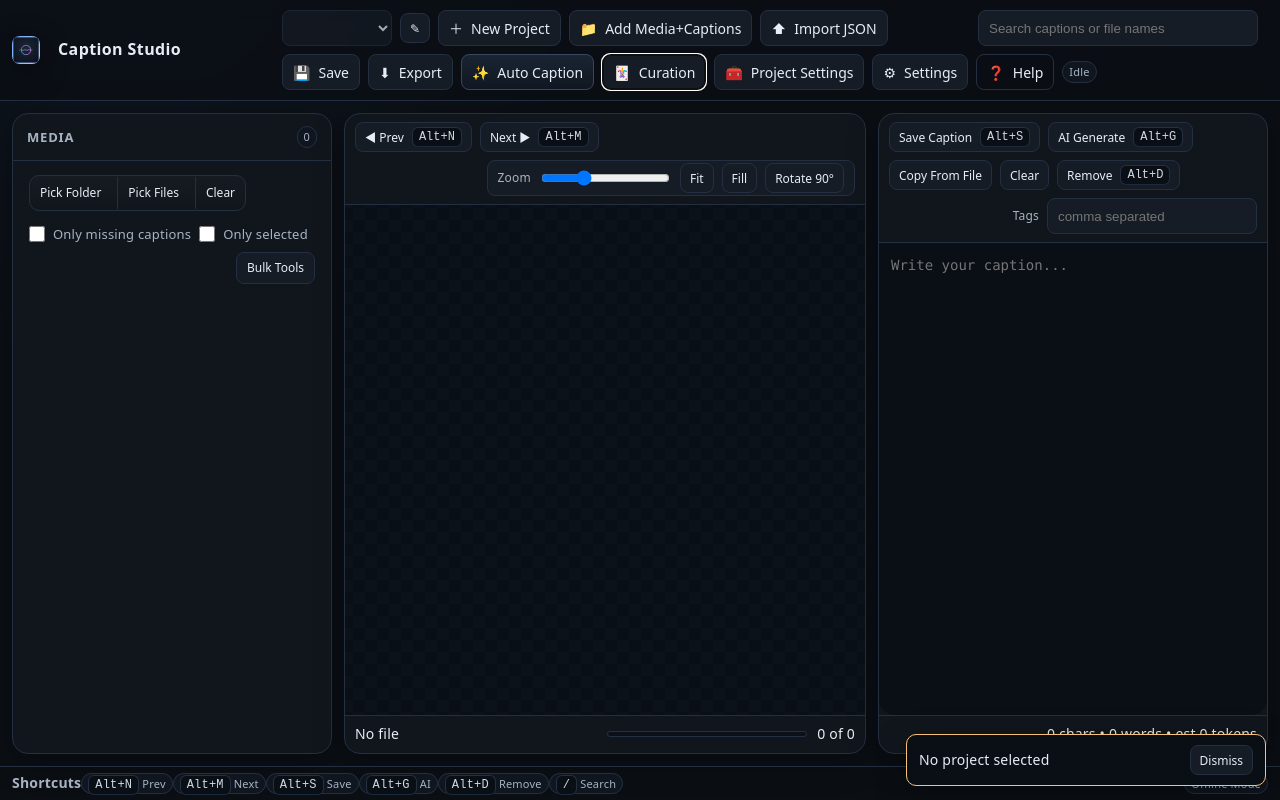
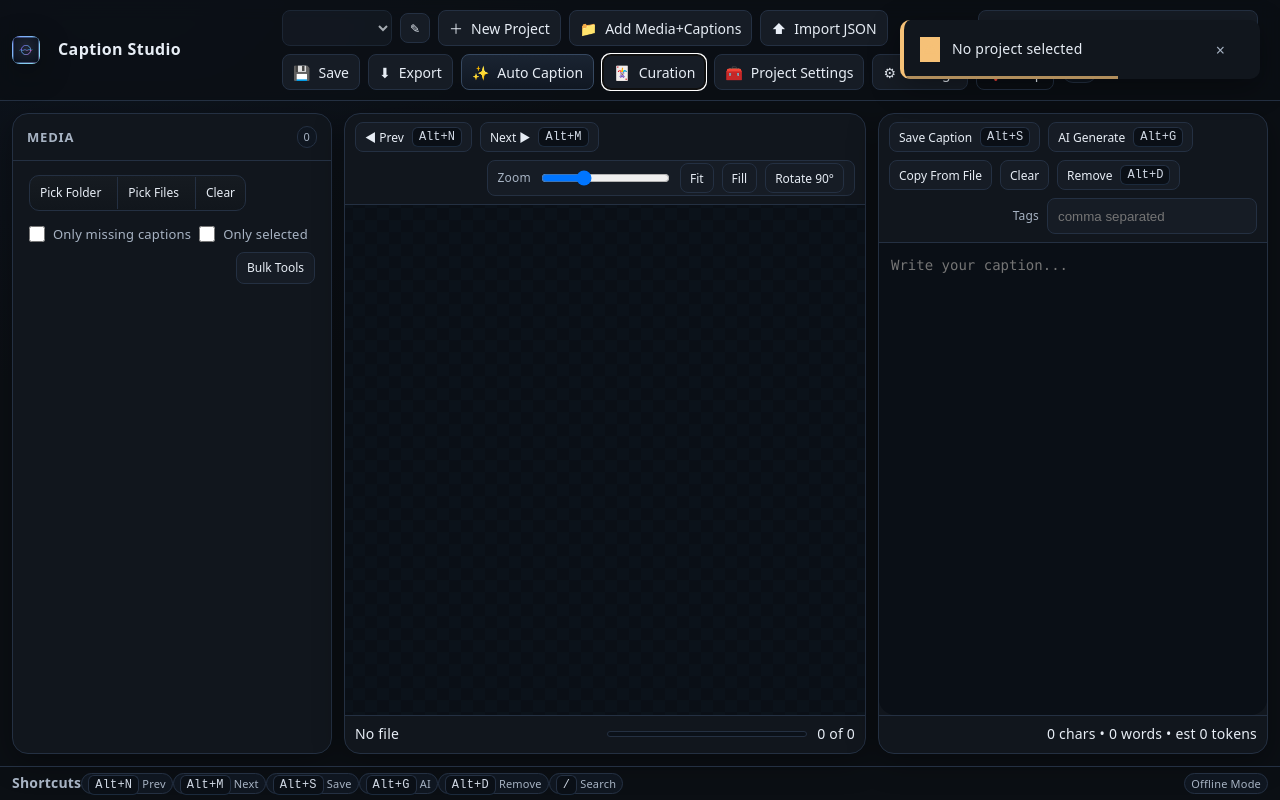
Before and after one commit to Captyon/captyon, a Vue app: page / in a window 1280 px wide. Both pictures are taken after a click on the button "Curation mode (swipe to accept/reject)". Built offline with nearby package versions, Linux system fonts and the light colour scheme.

Commit message:
refactor: redesign toast notifications

```diff
--- a/src/components/CaptionStudio.vue
+++ b/src/components/CaptionStudio.vue
@@ -15,6 +15,7 @@
 import { useKeyboardShortcuts } from '../composables/useKeyboardShortcuts';
 import { useCuration } from '../composables/useCuration';
 import { useFilePicker } from '../composables/useFilePicker';
+import Toasts from './Toasts.vue';
 
 const store = useProjectStore();
 const { state } = store;
@@ -180,15 +181,7 @@
 
     <div class="drop-overlay" id="dropOverlay" style="display:none">Drop images and matching .txt here</div>
 
-    <!-- toasts (kept inline for simplicity) -->
-    <div id="toasts" style="pointer-events:none; position:fixed; right:14px; bottom:14px; z-index:9999">
-      <div v-for="t in state.toasts" :key="t.id" :class="['toast', t.kind]" style="pointer-events:auto; margin-top:8px">
-        <div class="row" style="display:flex; gap:8px; align-items:center; justify-content:space-between">
-          <div>{{ t.message }}</div>
-          <button class="btn small" @click="store.dismissToast(t.id)">Dismiss</button>
-        </div>
-      </div>
-    </div>
+    <Toasts />
 
     <!-- Modals -->
     <ProjectSettingsModal />
--- a/src/components/Toasts.vue
+++ b/src/components/Toasts.vue
@@ -5,18 +5,42 @@
 const store = useProjectStore();
 const toasts = computed(() => store.state.toasts);
 
+// duration should match auto dismiss timeout in addToast
+const DURATION = 7000;
+
 function dismiss(id: string) {
   store.dismissToast(id);
 }
 </script>
 
 <template>
-  <div id="toasts" style="pointer-events:none; position:fixed; right:14px; bottom:14px; z-index:9999">
-    <div v-for="t in toasts" :key="t.id" :class="['toast', t.kind]" style="pointer-events:auto; margin-top:8px">
-      <div class="row" style="display:flex; gap:8px; align-items:center; justify-content:space-between">
-        <div>{{ t.message }}</div>
-        <button class="btn small" @click="dismiss(t.id)">Dismiss</button>
+  <div id="toasts" class="toast-container">
+    <transition-group name="toast" tag="div">
+      <div
+        v-for="t in toasts"
+        :key="t.id"
+        :class="['toast', t.kind]"
+        @click.self="dismiss(t.id)"
+      >
+        <div class="toast-icon">
+          <svg v-if="t.kind === 'ok'" viewBox="0 0 24 24" xmlns="http://www.w3.org/2000/svg">
+            <path d="M5 13l4 4L19 7" fill="none" stroke="currentColor" stroke-width="2" stroke-linecap="round" stroke-linejoin="round"/>
+          </svg>
+          <svg v-else-if="t.kind === 'warn'" viewBox="0 0 24 24" xmlns="http://www.w3.org/2000/svg">
+            <path d="M12 9v4m0 4h.01M5.07 19h13.86L12 5.5 5.07 19z" fill="none" stroke="currentColor" stroke-width="2" stroke-linecap="round" stroke-linejoin="round"/>
+          </svg>
+          <svg v-else-if="t.kind === 'danger'" viewBox="0 0 24 24" xmlns="http://www.w3.org/2000/svg">
+            <path d="M18 6L6 18M6 6l12 12" fill="none" stroke="currentColor" stroke-width="2" stroke-linecap="round"/>
+          </svg>
+          <svg v-else viewBox="0 0 24 24" xmlns="http://www.w3.org/2000/svg">
+            <circle cx="12" cy="12" r="10" fill="none" stroke="currentColor" stroke-width="2"/>
+            <path d="M12 16v-4m0-4h.01" fill="none" stroke="currentColor" stroke-width="2" stroke-linecap="round" stroke-linejoin="round"/>
+          </svg>
+        </div>
+        <div class="toast-message">{{ t.message }}</div>
+        <button class="toast-close" @click.stop="dismiss(t.id)">×</button>
+        <div class="toast-progress" :style="{ '--toast-duration': DURATION + 'ms' }"></div>
       </div>
-    </div>
+    </transition-group>
   </div>
 </template>
--- a/src/style.css
+++ b/src/style.css
@@ -354,10 +354,23 @@
 
 .drop-overlay { position: fixed; inset: 0; background: rgba(10,15,22,.75); backdrop-filter: blur(3px); display: none; align-items: center; justify-content: center; z-index: 999; border: 3px dashed var(--brand); color: var(--brand); font-weight: 700; font-size: 18px }
 
-.toast { position: fixed; right: 14px; bottom: 14px; background: #0a0f16; border: 1px solid var(--border); padding: 10px 12px; border-radius: 10px; box-shadow: var(--shadow); display: grid; gap: 6px; width: min(360px, 90vw) }
+/* Toasts */
+.toast-container { position: fixed; top: 20px; right: 20px; display: flex; flex-direction: column; gap: 12px; z-index: 9999; pointer-events: none }
+.toast-container > div { pointer-events: none }
+.toast { background: var(--panel); color: var(--text); border-left: 4px solid var(--border); padding: 12px 16px; border-radius: var(--radius-md); box-shadow: var(--shadow); display: grid; grid-template-columns: auto 1fr auto; gap: 12px; align-items: center; width: min(360px, 90vw); pointer-events: auto; position: relative; overflow: hidden }
+.toast.ok { border-color: var(--ok) }
 .toast.warn { border-color: var(--warn) }
-.toast.ok { border-color: var(--ok) }
-.toast .row { display: flex; gap: 8px; align-items: center; justify-content: space-between }
+.toast.danger { border-color: var(--danger) }
+.toast.ok .toast-icon, .toast.ok .toast-progress { color: var(--ok); background: var(--ok) }
+.toast.warn .toast-icon, .toast.warn .toast-progress { color: var(--warn); background: var(--warn) }
+.toast.danger .toast-icon, .toast.danger .toast-progress { color: var(--danger); background: var(--danger) }
+.toast-icon svg { width: 20px; height: 20px }
+.toast-close { background: transparent; border: 0; color: var(--text-dim); cursor: pointer; font-size: 16px; line-height: 1 }
+.toast-close:hover { color: var(--text) }
+.toast-progress { position: absolute; bottom: 0; left: 0; height: 3px; background: var(--brand); opacity: .7; animation: toast-progress var(--toast-duration,7000ms) linear forwards }
+@keyframes toast-progress { from { width: 100% } to { width: 0 } }
+.toast-enter-from, .toast-leave-to { transform: translateX(120%); opacity: 0 }
+.toast-enter-active, .toast-leave-active { transition: transform .25s, opacity .25s }
 
 dialog { border: 1px solid var(--border); background: var(--panel); color: var(--text); border-radius: 12px; padding: 0; width: min(720px, 92vw) }
 dialog::backdrop { background: rgba(0,0,0,.55) }
```
